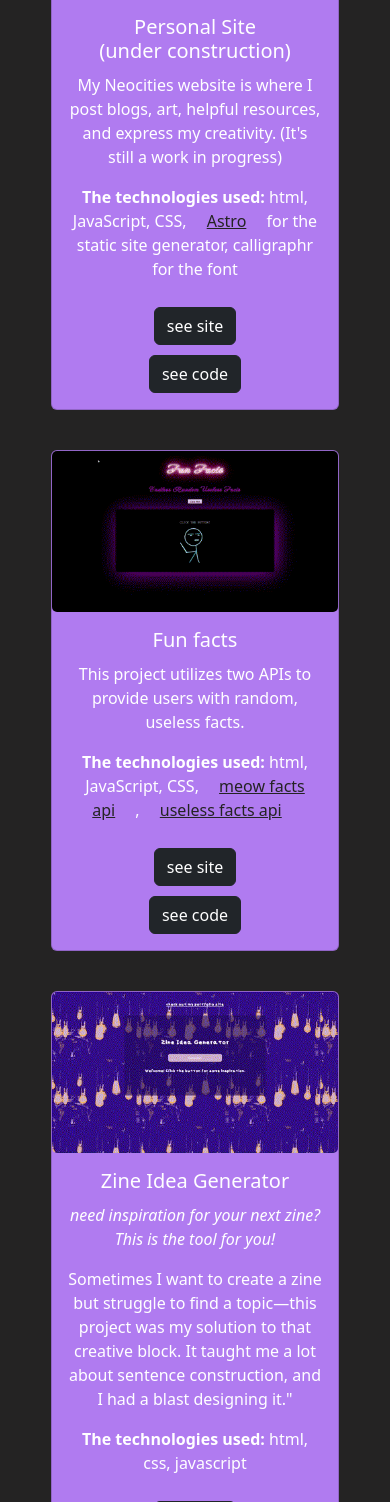
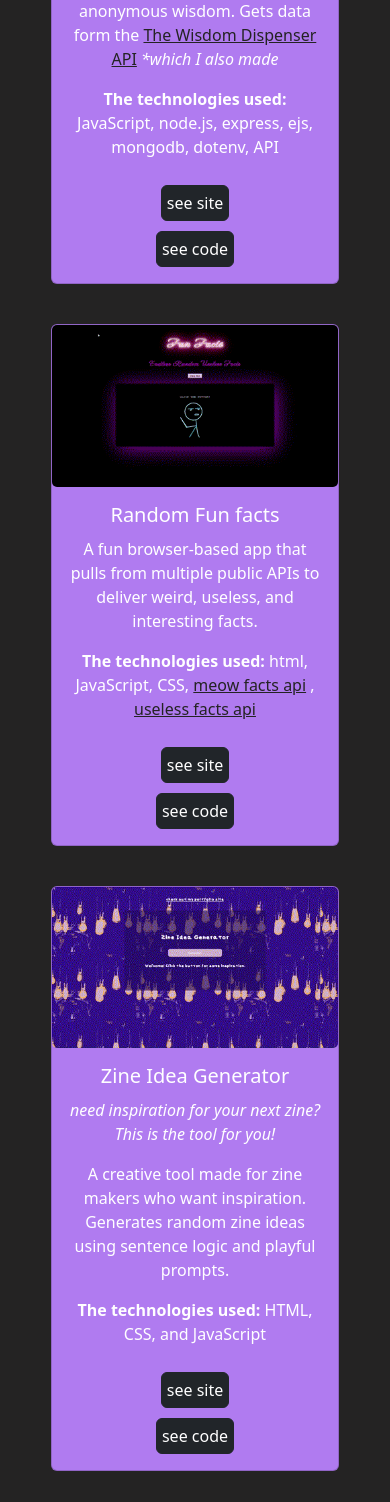
Before and after one commit to DestineeAdams/portfolio-Website, a PHP site: page / in a window 390 px wide. Shown: the part 1704-3206 px from the top of the page. Run offline with PHP 8.4, Linux system fonts and the light colour scheme; some libraries are stand-ins or nearby versions.

Commit message:
updated bio and fixed media queries

```diff
--- a/index.html
+++ b/index.html
@@ -40,10 +40,15 @@
 
             <img src="files\me.jpg" alt="me">
 
-            <p class="description" id="desState">Hi! I&#39;m Destinee, a passionate programmer and artist.
-            I enjoy tackling new challenges, continuously learning, and finding creative solutions. Outside of
-            work, I focus on fitness and advancing my art skills. I&#39;m always eager to grow and
-            contribute to exciting projects and companies that make a difference.</p>
+            <p class="description" id="desState">
+                👋🏾Hi, I'm Destinee passionate developer with a focus on
+                building fun, functional, and meaningful web
+                experiences. With experience in both front-end and back-end
+                development, I specialize in JavaScript, Node.js, HTML/CSS, and
+                modern frameworks like Bootstrap. I also enjoy working
+                with APIs and building tools that connect people.
+                Outside of work, I focus on fitness and advancing my art skills.
+            </p>
         </div>
     </section>
     <!-- projects -->
@@ -64,50 +69,7 @@
                     <p class="card-text"><b>The technologies used:</b> html, JavaScript, CSS, bootstrap, github pages cPanel, and, formsubmit api</p>
                     <a class="btn btn-dark mx-2" href="https://github.com/DestineeAdams/portfolio-Website">see code</a></div>
             </div>
-            <!-- neocities -->
-
-            <div class="card text-center " id="projectscard" style="width: 18rem;"><img alt="gif of this site" class="card-img-top" src=".\files\SemiiNeoCites.gif" />
-                <div class="card-body">
-                    <h5 class="card-title">Personal Site<br /> (under construction)</h5>
-
-                    <p class="card-text">My Neocities website is where I post blogs, art, helpful resources, and express my creativity. (It&#39;s still a work in progress)</p>
-
-                    <p class="card-text"><b>The technologies used:</b> html, JavaScript, CSS, <a href="https://astro.build">Astro</a> for the static site generator, calligraphr for the font</p>
-                    <a class="btn btn-dark mx-2" href="https://semii.neocities.org/" style="margin: 10px;">see site</a><br />
-                    <a class="btn btn-dark mx-2" href="https://github.com/DestineeAdams/semiiNeoCity/" tyle="margin: 10px;">see code</a></div>
-            </div>
-            <!-- Fun facts -->
-
-            <div class="card text-center " id="projectscard" style="width: 18rem;"><img alt="gif of this site" class="card-img-top" src="./files/RandomFunFacts.gif" />
-                <div class="card-body">
-                    <h5 class="card-title">Fun facts</h5>
-
-                    <p class="card-text">This project utilizes two APIs to provide users with random, useless facts.</p>
-
-                    <p class="card-text"><b>The technologies used:</b> html, JavaScript, CSS, <a href="https://meow-facts.netlify.app/">meow facts api</a> , <a href="https://uselessfacts.jsph.pl/api/v2/facts/random">useless facts api</a></p>
-                    <a class="btn btn-dark mx-2" href="https://destineeadams.github.io/Fun-facts-page/" style="margin: 10px;">see site</a><br />
-                    <a class="btn btn-dark mx-2" href="https://github.com/DestineeAdams/Fun-facts-page" tyle="margin: 10px;">see code</a></div>
-            </div>
-            <!-- cw site -->
-
-            <!-- Zine Idea Generator -->
-
-            <div class="card text-center " id="projectscard" style="width: 18rem;"><img alt="gif of this site" class="card-img-top" src="files\zineIdeaGenerator.gif" />
-                <div class="card-body">
-                    <h5 class="card-title">Zine Idea Generator</h5>
-
-                    <p class="card-text"><em>need inspiration for your next zine? This is the tool for you!</em></p>
-
-                    <p class="card-text">Sometimes I want to create a zine but struggle to find a topic&mdash;this project was my solution to that creative block. It taught me a lot about sentence construction, and I had a blast designing it.&quot;</p>
-
-                    <p class="card-text"><b>The technologies used:</b> html, css, javascript</p>
-                    <a class="btn btn-dark mx-2" href=" https://destineeadams.github.io/zine-idea-generator/" style="margin: 10px;">see site</a>
-                    <br>
-                    <a class="btn btn-dark mx-2" href="https://github.com/DestineeAdams/zine-idea-generator" tyle="margin: 10px;">see code</a></div>
-
-            </div>
-
-            <!-- Zine Idea Generator -->
+            <!-- This Webpage -->
 
 
  <!-- TheWisdomDispenser -->
@@ -116,7 +78,10 @@
     <div class="card-body">
         <h5 class="card-title">The Wisdom Dispenser</h5>
 
-                    <p class="card-text">A full-stack web app that allows you to receive and share wisdom with random strangers on the internet. It uses a custom API I also built, check out the API <a href="https://wisdomdisperserapi.onrender.com">here</a> </p>
+        <p class="card-text">A full-stack web app where users can receive and share anonymous wisdom. Gets data form the
+            <a href="https://wisdomdisperserapi.onrender.com">The Wisdom Dispenser API</a>
+            <em>*which I also made</em>
+        </p>
 
         <p class="card-text"><b>The technologies used:</b> JavaScript, node.js, express, ejs, mongodb, dotenv, API</p>
 
@@ -130,6 +95,63 @@
 
 <!-- TheWisdomDispenser -->
 
+            <!-- Fun facts -->
+
+            <div class="card text-center " id="projectscard" style="width: 18rem;"><img alt="gif of this site" class="card-img-top" src="./files/RandomFunFacts.gif" />
+                <div class="card-body">
+                    <h5 class="card-title">Random Fun facts</h5>
+
+                    <p class="card-text">
+                        A fun browser-based app that pulls from multiple public
+                        APIs to deliver weird, useless, and interesting facts.
+                    </p>
+
+                    <p class="card-text">
+                        <b>The technologies used:</b>
+                        html, JavaScript, CSS, <a href="https://meow-facts.netlify.app/">meow facts api</a> , <a href="https://uselessfacts.jsph.pl/api/v2/facts/random">useless facts api</a>
+                    </p>
+                    <a class="btn btn-dark mx-2" href="https://destineeadams.github.io/Fun-facts-page/" style="margin: 10px;">see site</a><br />
+                    <a class="btn btn-dark mx-2" href="https://github.com/DestineeAdams/Fun-facts-page" tyle="margin: 10px;">see code</a></div>
+            </div>
+            <!-- Fun facts -->
+
+
+            <!-- Zine Idea Generator -->
+
+            <div class="card text-center " id="projectscard" style="width: 18rem;"><img alt="gif of this site" class="card-img-top" src="files\zineIdeaGenerator.gif" />
+                <div class="card-body">
+                    <h5 class="card-title">Zine Idea Generator</h5>
+
+                    <p class="card-text"><em>need inspiration for your next zine? This is the tool for you!</em></p>
+
+                    <p class="card-text">
+                        A creative tool made for zine makers who want
+                        inspiration. Generates random zine ideas using sentence
+                        logic and playful prompts.
+                    </p>
+
+                    <p class="card-text"><b>The technologies used:</b> HTML, CSS, and JavaScript </p>
+                    <a class="btn btn-dark mx-2" href=" https://destineeadams.github.io/zine-idea-generator/" style="margin: 10px;">see site</a>
+                    <br>
+                    <a class="btn btn-dark mx-2" href="https://github.com/DestineeAdams/zine-idea-generator" tyle="margin: 10px;">see code</a></div>
+
+            </div>
+
+            <!-- Zine Idea Generator -->
+
+
+             <!-- neocities -->
+             <div class="card text-center " id="projectscard" style="width: 18rem;"><img alt="gif of this site" class="card-img-top" src=".\files\SemiiNeoCites.gif" />
+                <div class="card-body">
+                    <h5 class="card-title">Personal Site<br /> (under construction)</h5>
+
+                    <p class="card-text">My Neocities website is where I post blogs, art, helpful resources, and express my creativity. (It&#39;s still a work in progress)</p>
+
+                    <p class="card-text"><b>The technologies used:</b> html, JavaScript, CSS, <a href="https://astro.build">Astro</a> for the static site generator, calligraphr for the font</p>
+                    <a class="btn btn-dark mx-2" href="https://semii.neocities.org/" style="margin: 10px;">see site</a><br />
+                    <a class="btn btn-dark mx-2" href="https://github.com/DestineeAdams/semiiNeoCity/" tyle="margin: 10px;">see code</a></div>
+            </div>
+            <!-- neocities -->
 
             </div>
         </div>
--- a/style.css
+++ b/style.css
@@ -1,8 +1,6 @@
 body {
   background-color: #242323;
-  color: rgb(255, 255, 255);
-
-
+  color: white;
 }
 
 
@@ -11,11 +9,11 @@ body {
   text-transform: uppercase;
 }
 
-.resume  .btn-light:hover{
+.resume .btn-light:hover{
   color: #ffffff;
 }
 
-.resume  .btn:hover{
+.resume .btn:hover{
   background-color: #b07bf02f;
 }
 
@@ -137,7 +135,7 @@ h1  {
   display: flex;
   flex-direction: row;
   justify-content: center;
-  align-items: flex-start;
+  align-items: center;
   flex-wrap: wrap;
   gap: 40px;
 
@@ -175,6 +173,19 @@ a {
   .home > div > img{
     width: 15%;
   }
+
+  #desState{
+    width:85%;
+  }
+
+  .projects a {
+    padding: 0;
+  }
+
+  .projects .btn{
+    padding: 2%;
+
+  }
 }
 
 @media (min-width: 425px) and (max-width: 768px){
@@ -185,6 +196,8 @@ a {
   /* .button-container{
     width: 1%;
   } */
+
+
 }
 
 
@@ -194,7 +207,7 @@ a {
   }
 
   #desState {
-    width: 25%;
+    width: 40%;
   }
 
   /* .button-container{
@@ -209,7 +222,7 @@ a {
   }
 
   #desState {
-    width: 25%;
+    width: 40%;
   }
 
   /* .button-container{
```
Lines whose indentation alone changed are shown as unchanged.
